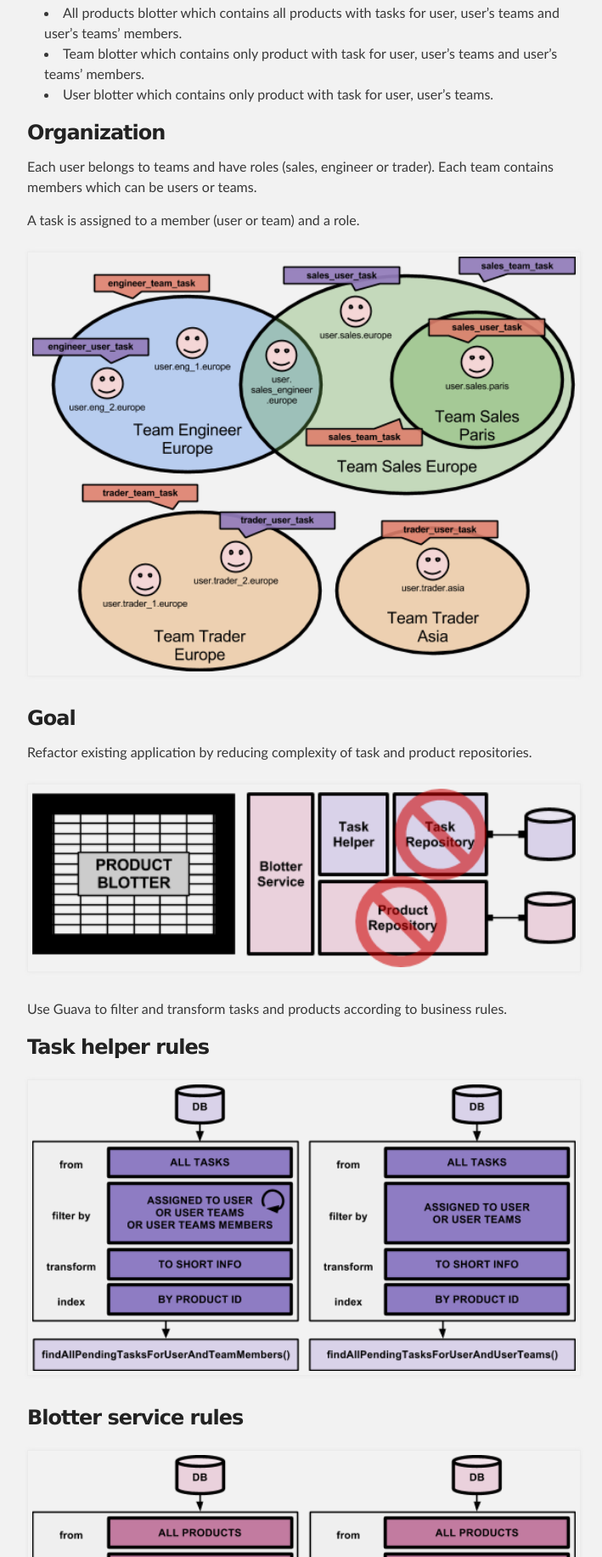
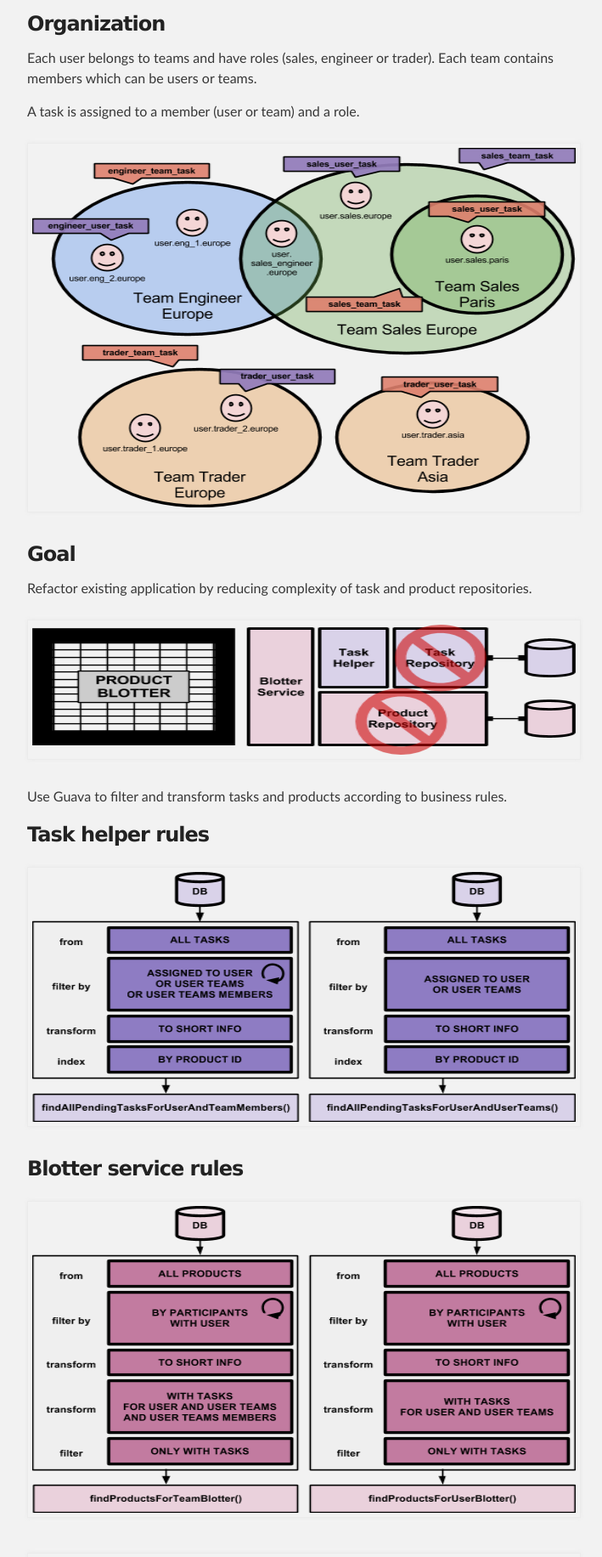
Before and after one commit to jlrigau/refactoring-with-guava, a plain HTML site: page index.html in a window 1280 px wide. Shown: the part 968-2800 px from the top of the page at 85% size, without its empty margins (288-997 px from the left). Drawn offline with Linux system fonts and the light colour scheme.

Commit message:
Fix images width and height

```diff
--- a/index.html
+++ b/index.html
@@ -40,7 +40,7 @@
 
 <p>Product visibility depends of participant teams which are indicated on each product. A user who belongs to the team which is affected to a product as participant can show this product in its blotter. This rule is also suitable for subteams.</p>
 
-<p><img src="images/participant_teams.png" alt="Participant Teams"></p>
+<p><img src="images/participant_teams.png" width="427" height="256" alt="Participant Teams"></p>
 
 <p>Three different types of blotter exist with specific rules:</p>
 
@@ -55,28 +55,28 @@
 
 <p>A task is assigned to a member (user or team) and a role.</p>
 
-<p><img src="images/organization.png" alt="Organization"></p>
+<p><img src="images/organization.png" width="554" height="423" alt="Organization"></p>
 
 <h3>
 <a name="goal" class="anchor" href="#goal"><span class="octicon octicon-link"></span></a>Goal</h3>
 
 <p>Refactor existing application by reducing complexity of task and product repositories.</p>
 
-<p><img src="images/global_architecture.png" alt="Global Architecture"></p>
+<p><img src="images/global_architecture.png" width="466" height="153" alt="Global Architecture"></p>
 
 <p>Use Guava to filter and transform tasks and products according to business rules.</p>
 
 <h3>
 <a name="task-helper-rules" class="anchor" href="#task-helper-rules"><span class="octicon octicon-link"></span></a>Task helper rules</h3>
 
-<p><img src="images/task_helper.png" alt="Task Helper"></p>
+<p><img src="images/task_helper.png" width="559" height="294" alt="Task Helper"></p>
 
 <h3>
 <a name="blotter-service-rules" class="anchor" href="#blotter-service-rules"><span class="octicon octicon-link"></span></a>Blotter service rules</h3>
 
-<p><img src="images/team_user_blotters.png" alt="Team and User Blotters"></p>
+<p><img src="images/team_user_blotters.png" width="558" height="361" alt="Team and User Blotters"></p>
 
-<p><img src="images/product_blotter.png" alt="All Products Blotter"></p>
+<p><img src="images/product_blotter.png" width="258" height="307" alt="All Products Blotter"></p>
       </section>
     </div>
 
```
